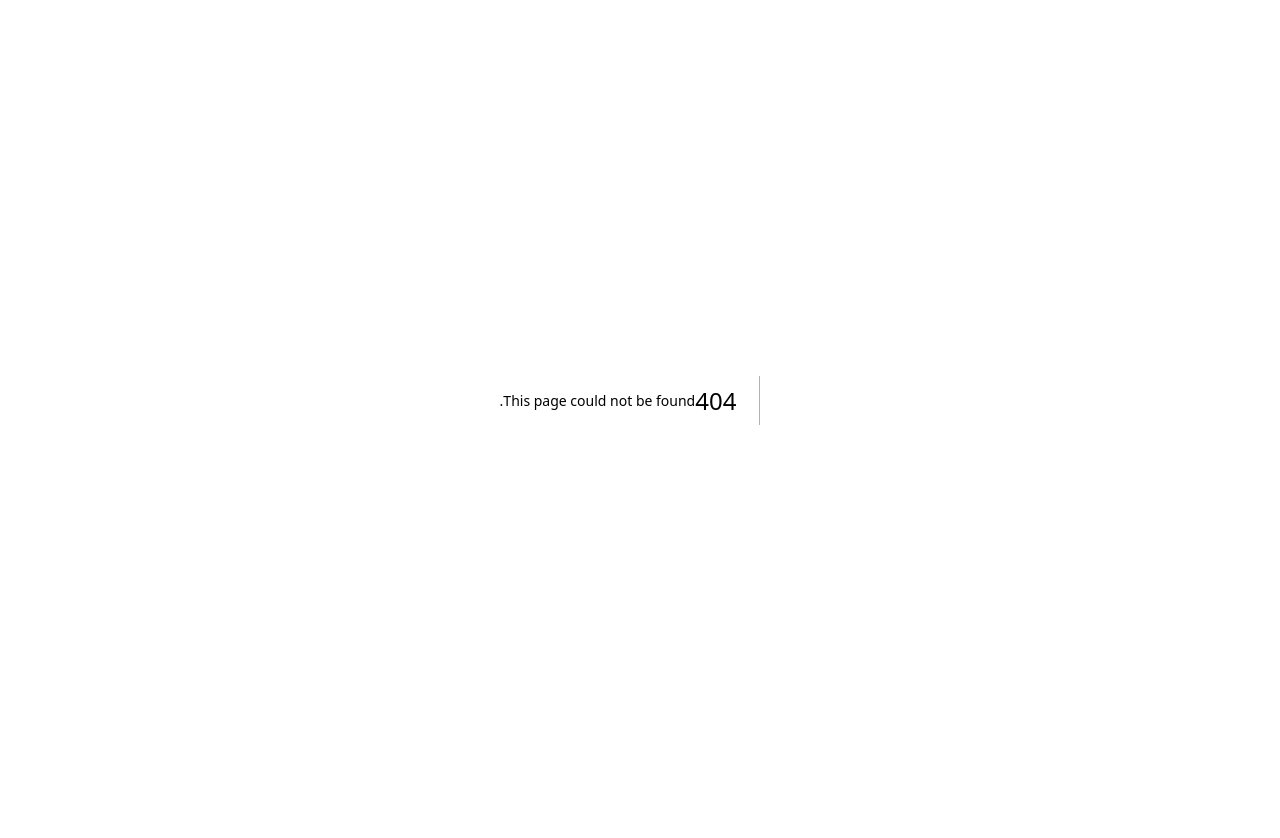
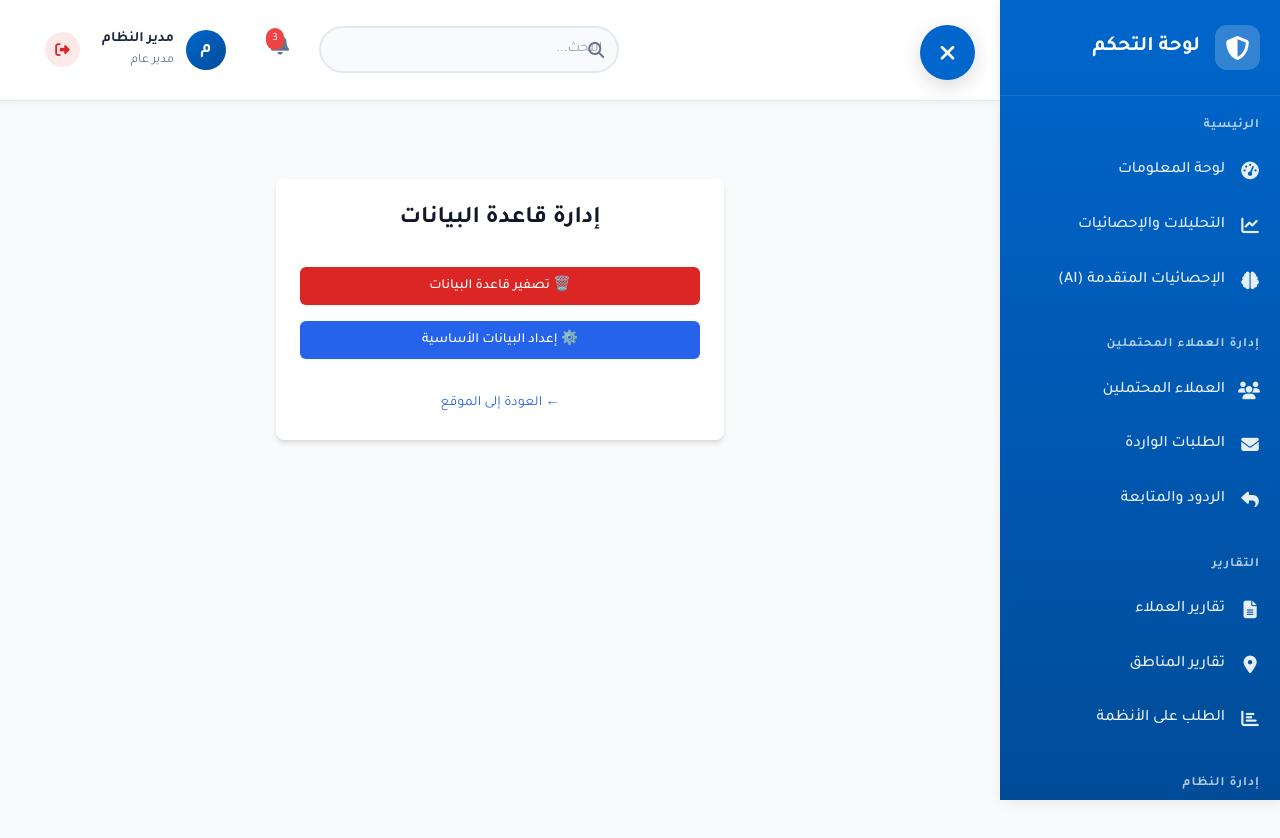
Before and after one commit to islamm0h/corporate-stack, a Next.js app: page /admin/reset in a window 1280 px wide. Before the commit this address had no page. Shown: the top 838 px of the page. Before the commit the page ends 800 px from the top, so only its background shows below. Built offline with nearby package versions, Linux system fonts and the light colour scheme.

Commit message:
Add database reset admin page

```diff
--- /dev/null
+++ b/app/admin/reset/page.tsx
@@ -0,0 +1,107 @@
+'use client'
+
+import { useState } from 'react'
+
+export default function ResetDatabasePage() {
+  const [loading, setLoading] = useState(false)
+  const [result, setResult] = useState<any>(null)
+
+  const resetDatabase = async () => {
+    if (!confirm('هل أنت متأكد من تصفير قاعدة البيانات؟ سيتم حذف جميع البيانات!')) {
+      return
+    }
+
+    setLoading(true)
+    try {
+      const response = await fetch('/api/setup-database', {
+        method: 'POST',
+        headers: {
+          'Content-Type': 'application/json',
+        },
+        body: JSON.stringify({ reset: true })
+      })
+
+      const data = await response.json()
+      setResult(data)
+    } catch (error) {
+      setResult({ success: false, message: 'خطأ في الاتصال', error: error })
+    } finally {
+      setLoading(false)
+    }
+  }
+
+  const setupDatabase = async () => {
+    setLoading(true)
+    try {
+      const response = await fetch('/api/setup-database', {
+        method: 'POST',
+        headers: {
+          'Content-Type': 'application/json',
+        },
+        body: JSON.stringify({ reset: false })
+      })
+
+      const data = await response.json()
+      setResult(data)
+    } catch (error) {
+      setResult({ success: false, message: 'خطأ في الاتصال', error: error })
+    } finally {
+      setLoading(false)
+    }
+  }
+
+  return (
+    <div className="min-h-screen bg-gray-50 py-12 px-4 sm:px-6 lg:px-8">
+      <div className="max-w-md mx-auto">
+        <div className="bg-white rounded-lg shadow-md p-6">
+          <h1 className="text-2xl font-bold text-center text-gray-900 mb-8">
+            إدارة قاعدة البيانات
+          </h1>
+
+          <div className="space-y-4">
+            <button
+              onClick={resetDatabase}
+              disabled={loading}
+              className="w-full flex justify-center py-2 px-4 border border-transparent rounded-md shadow-sm text-sm font-medium text-white bg-red-600 hover:bg-red-700 focus:outline-none focus:ring-2 focus:ring-offset-2 focus:ring-red-500 disabled:opacity-50"
+            >
+              {loading ? 'جاري التصفير...' : '🗑️ تصفير قاعدة البيانات'}
+            </button>
+
+            <button
+              onClick={setupDatabase}
+              disabled={loading}
+              className="w-full flex justify-center py-2 px-4 border border-transparent rounded-md shadow-sm text-sm font-medium text-white bg-blue-600 hover:bg-blue-700 focus:outline-none focus:ring-2 focus:ring-offset-2 focus:ring-blue-500 disabled:opacity-50"
+            >
+              {loading ? 'جاري الإعداد...' : '⚙️ إعداد البيانات الأساسية'}
+            </button>
+          </div>
+
+          {result && (
+            <div className={`mt-6 p-4 rounded-md ${result.success ? 'bg-green-50 border border-green-200' : 'bg-red-50 border border-red-200'}`}>
+              <h3 className={`text-sm font-medium ${result.success ? 'text-green-800' : 'text-red-800'}`}>
+                {result.success ? '✅ نجح' : '❌ فشل'}
+              </h3>
+              <p className={`mt-1 text-sm ${result.success ? 'text-green-700' : 'text-red-700'}`}>
+                {result.message}
+              </p>
+              {result.data && (
+                <pre className="mt-2 text-xs bg-gray-100 p-2 rounded overflow-auto">
+                  {JSON.stringify(result.data, null, 2)}
+                </pre>
+              )}
+            </div>
+          )}
+
+          <div className="mt-8 text-center">
+            <a
+              href="/"
+              className="text-sm text-blue-600 hover:text-blue-500"
+            >
+              ← العودة إلى الموقع
+            </a>
+          </div>
+        </div>
+      </div>
+    </div>
+  )
+}
```
